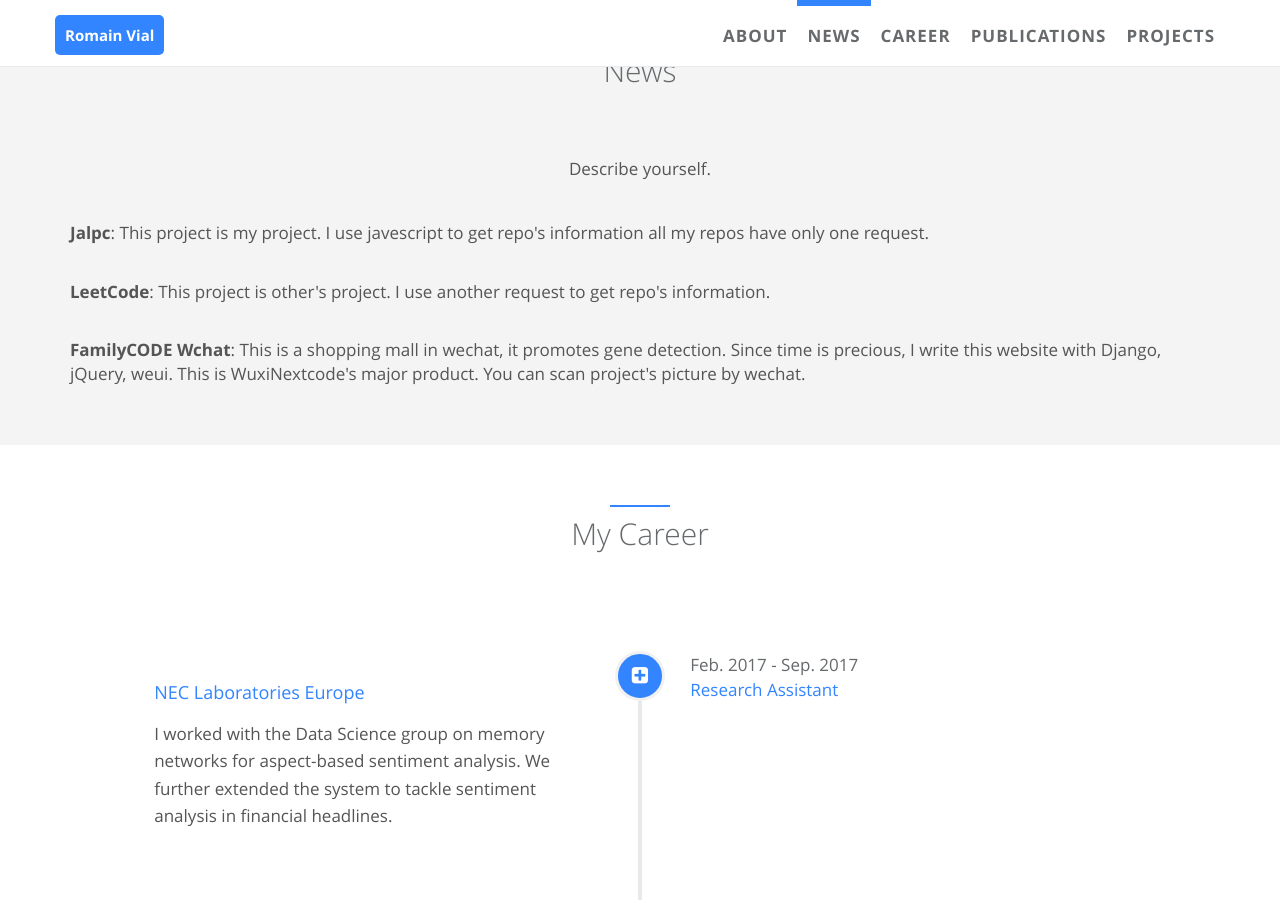
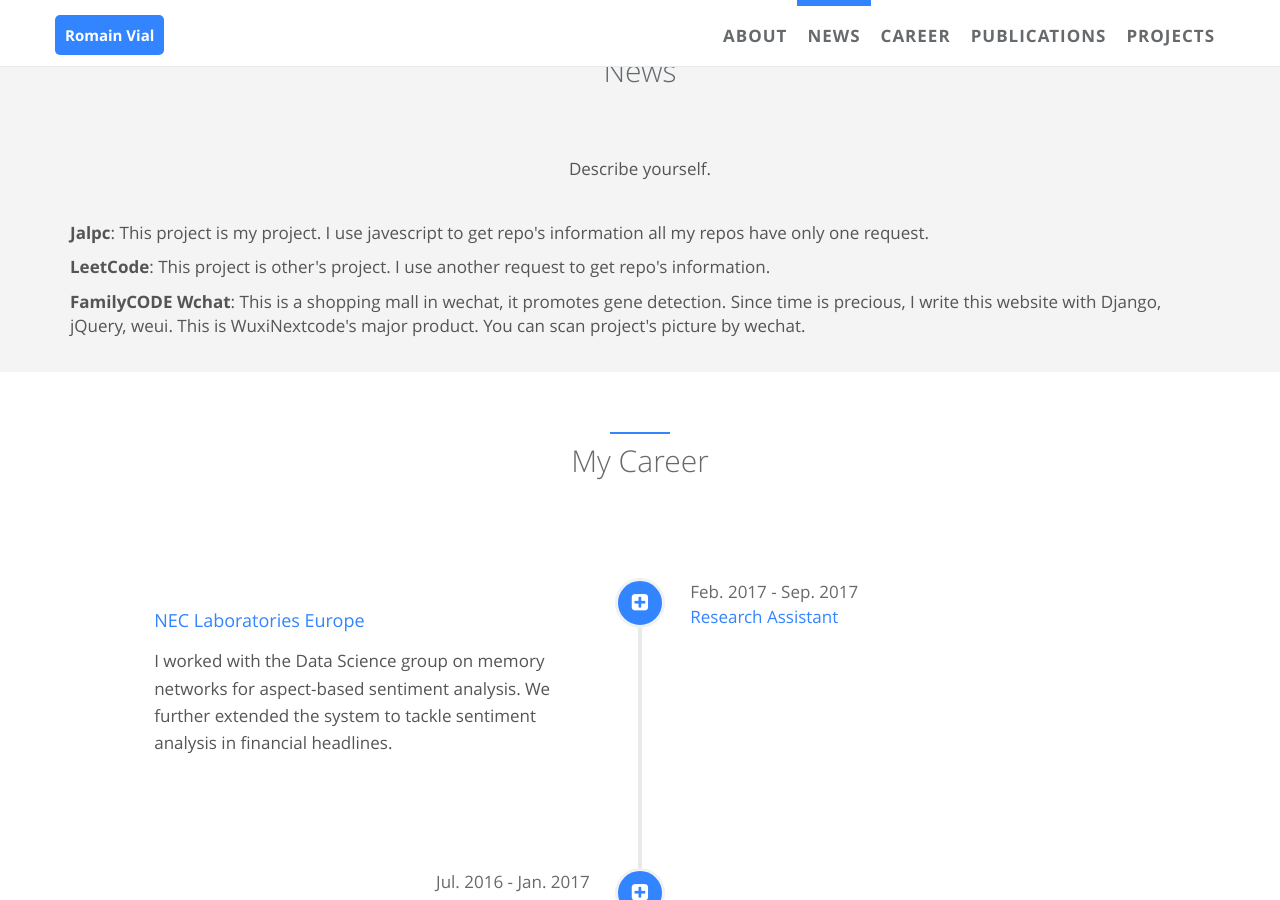
Before and after one commit to RomainVial/RomainVial.github.io, a Jekyll site: the page built from index.html, in a window 1280 px wide and 900 px high, scrolled down 358 px. Built offline with Jekyll 4.4.1, drawn with Linux system fonts in a browser that asks for light colours.

Commit message:
update news style

```diff
--- a/_includes/sections/news.html
+++ b/_includes/sections/news.html
@@ -6,14 +6,14 @@
         </div>
     </div>
     <div class="row">
-        <div class="col-lg-8 col-lg-offset-2 text-center m-t-lg m-b-lg wow zoomIn">
+        <div class="col-lg-8 col-lg-offset-2 text-center m-t-lg m-b-lg">
             <p><span data-i18n="about_me.des">{{ site.author.desc }}</span></p>
         </div>
     </div>
     <div class="row">
             <div class="col-sm-12">
             {% for news in site.data.index.news %}
-                <p><span data-i18n="about_me.des"><b>{{ news.name }}</b>: {{ news.desc }}</span></p><br />
+                <p><span data-i18n="about_me.des"><b>{{ news.name }}</b>: {{ news.desc }}</span></p>
             {% endfor %}
             </div>
     </div>
```
